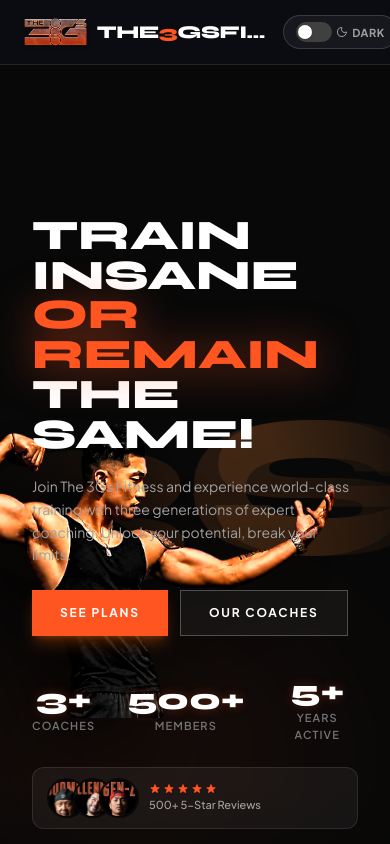
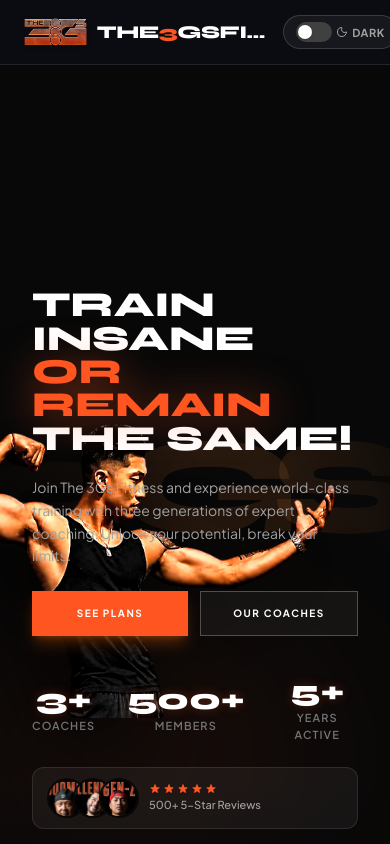
Before and after one commit to BurntStack/the3gsfitness, a React (Vite) app in the folder frontend/: page / in a window 390 px wide. Shown: the top 844 px of the page. Built offline with nearby package versions, Linux system fonts and the light colour scheme.

Commit message:
Fix mobile responsiveness in Hero and Classes sections

```diff
--- a/frontend/src/components/ClassesSection.tsx
+++ b/frontend/src/components/ClassesSection.tsx
@@ -86,7 +86,7 @@ export const ClassesSection: React.FC<ClassesSectionProps> = ({ onSelectClass, i
         </div>
 
         {/* 4 Staggered Class Cards Grid */}
-        <div className="grid grid-cols-1 sm:grid-cols-2 lg:grid-cols-4 gap-6 lg:gap-8 items-start">
+        <div className="grid grid-cols-2 lg:grid-cols-4 gap-4 sm:gap-6 lg:gap-8 items-start">
           {classesData.map((item) => (
             <div
               key={item.id}
@@ -119,7 +119,7 @@ export const ClassesSection: React.FC<ClassesSectionProps> = ({ onSelectClass, i
               {/* Card Label & Action Button Row */}
               <div className="flex items-center justify-between pt-4 px-1">
                 <h3
-                  className="font-display font-bold text-lg md:text-xl tracking-tight group-hover:text-[#ff5520] transition-colors"
+                  className="font-display font-bold text-[13px] sm:text-lg md:text-xl tracking-tight leading-tight group-hover:text-[#ff5520] transition-colors"
                   style={{ color: isDark ? '#ffffff' : '#111827' }}
                 >
                   {item.title}
--- a/frontend/src/components/HeroSection.tsx
+++ b/frontend/src/components/HeroSection.tsx
@@ -96,7 +96,7 @@ export const HeroSection: React.FC<HeroSectionProps> = ({ onOpenVideo, onExplore
             <span
               className="font-display font-black leading-none tracking-tighter absolute left-[-5%] whitespace-nowrap"
               style={{
-                fontSize: 'clamp(200px, 35vw, 600px)',
+                fontSize: 'clamp(120px, 35vw, 600px)',
                 color: 'rgba(255, 140, 55, 0.12)',
               }}
             >
@@ -105,7 +105,7 @@ export const HeroSection: React.FC<HeroSectionProps> = ({ onOpenVideo, onExplore
             <span
               className="font-display font-black leading-none tracking-tighter absolute right-[-5%] whitespace-nowrap"
               style={{
-                fontSize: 'clamp(200px, 35vw, 600px)',
+                fontSize: 'clamp(120px, 35vw, 600px)',
                 color: 'rgba(255, 140, 55, 0.12)',
               }}
             >
@@ -150,15 +150,15 @@ export const HeroSection: React.FC<HeroSectionProps> = ({ onOpenVideo, onExplore
             <div className="max-w-md space-y-5">
               <div className="space-y-0">
                 <h1 className="font-display font-black uppercase leading-[0.95] text-white"
-                  style={{ fontSize: 'clamp(42px, 6vw, 80px)' }}>
+                  style={{ fontSize: 'clamp(34px, 9vw, 80px)' }}>
                   TRAIN INSANE
                 </h1>
                 <h1 className="font-display font-black uppercase leading-[0.95] text-[#ff5520] drop-shadow-[0_4px_20px_rgba(255,85,32,0.5)]"
-                  style={{ fontSize: 'clamp(42px, 6vw, 80px)' }}>
+                  style={{ fontSize: 'clamp(34px, 9vw, 80px)' }}>
                   OR REMAIN
                 </h1>
                 <h1 className="font-display font-black uppercase leading-[0.95] text-white"
-                  style={{ fontSize: 'clamp(42px, 6vw, 80px)' }}>
+                  style={{ fontSize: 'clamp(34px, 9vw, 80px)' }}>
                   THE SAME!
                 </h1>
               </div>
@@ -167,16 +167,16 @@ export const HeroSection: React.FC<HeroSectionProps> = ({ onOpenVideo, onExplore
                 Join The 3Gs Fitness and experience world-class training with three generations of expert coaching. Unlock your potential, break your limits.
               </p>
 
-              <div className="flex flex-wrap gap-3 pt-1">
+              <div className="flex flex-row gap-3 pt-1 w-full max-w-[400px]">
                 <button
                   onClick={onExploreMore}
-                  className="px-7 py-3.5 rounded-none bg-[#ff5520] hover:bg-[#e04414] text-white text-xs font-black uppercase tracking-[0.15em] shadow-lg shadow-orange-500/30 hover:shadow-orange-500/50 hover:scale-105 active:scale-98 transition-all cursor-pointer"
+                  className="flex-1 px-2 sm:px-7 py-3.5 rounded-none bg-[#ff5520] hover:bg-[#e04414] text-white text-[10px] sm:text-xs font-black uppercase tracking-[0.15em] shadow-lg shadow-orange-500/30 hover:shadow-orange-500/50 hover:scale-105 active:scale-98 transition-all cursor-pointer text-center"
                 >
                   SEE PLANS
                 </button>
                 <button
                   onClick={scrollToCoaches}
-                  className="px-7 py-3.5 rounded-none border border-white/25 hover:border-white/60 bg-white/5 hover:bg-white/10 text-white text-xs font-black uppercase tracking-[0.15em] transition-all cursor-pointer"
+                  className="flex-1 px-2 sm:px-7 py-3.5 rounded-none border border-white/25 hover:border-white/60 bg-white/5 hover:bg-white/10 text-white text-[10px] sm:text-xs font-black uppercase tracking-[0.15em] transition-all cursor-pointer text-center"
                 >
                   OUR COACHES
                 </button>
```
